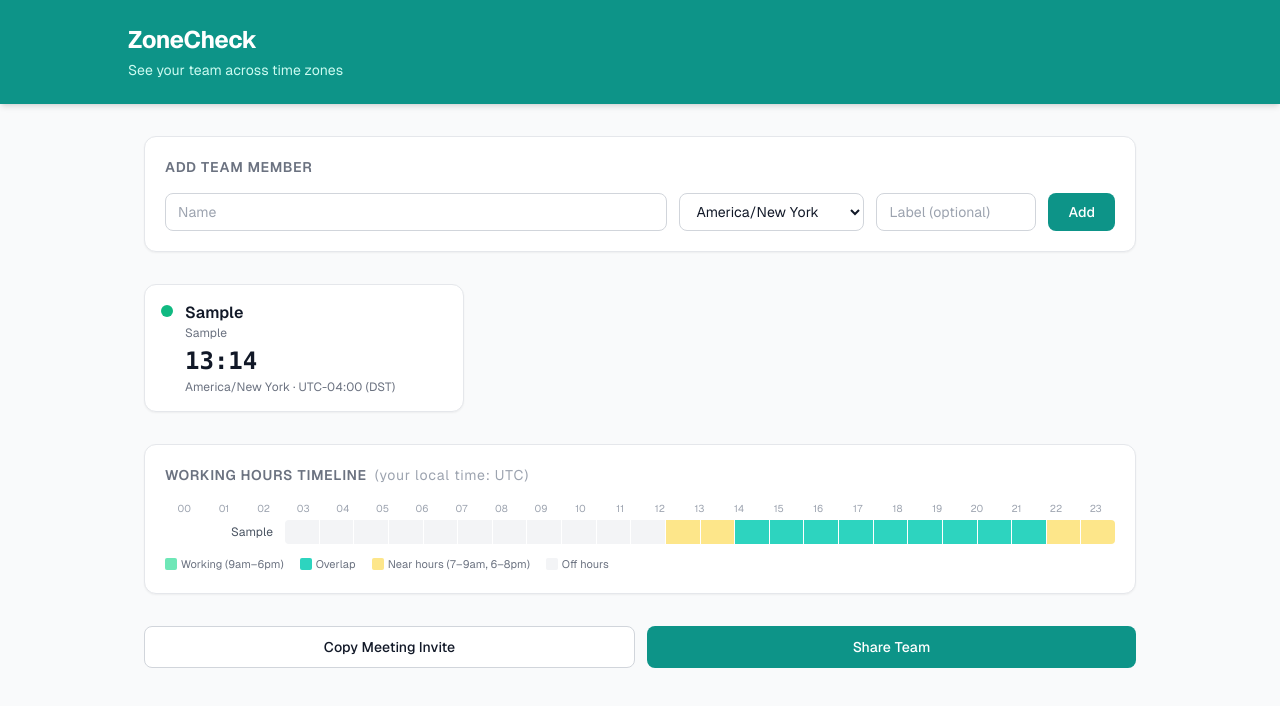
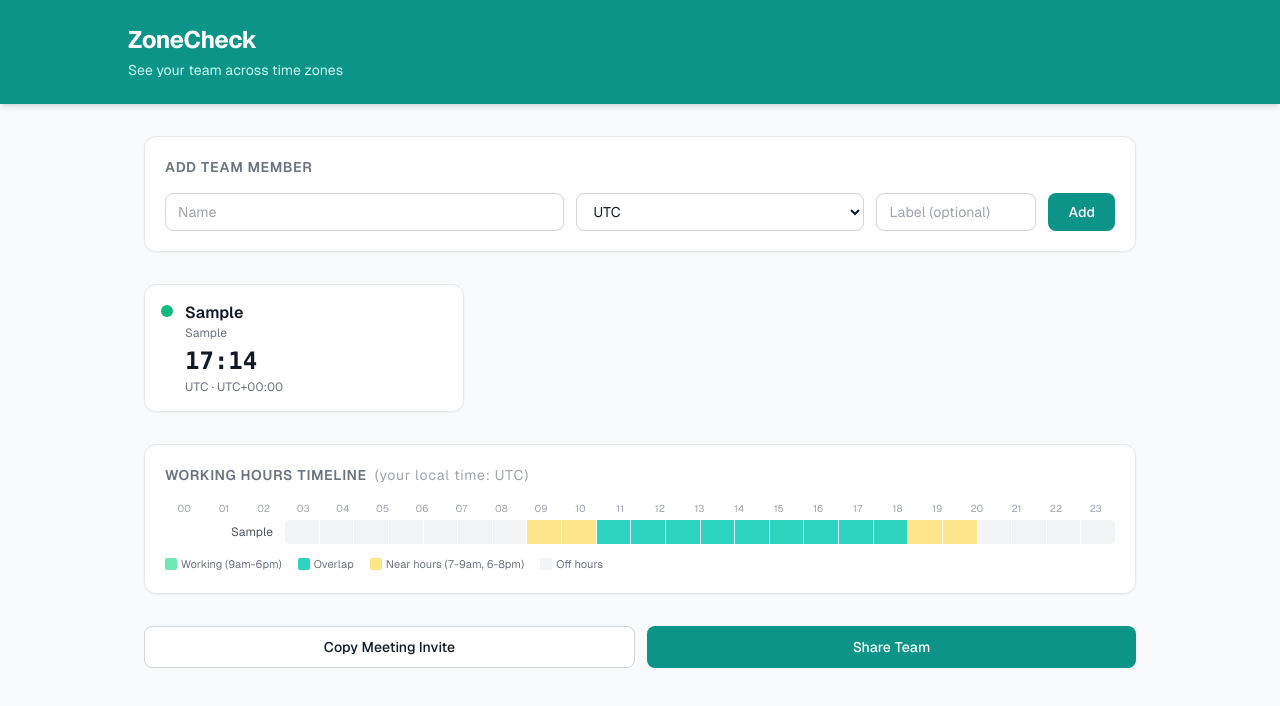
Before and after one commit to contra19/zonecheck, a Next.js app: page / in a window 1280 px wide. Both pictures are taken after typing "Sample", "Sample" into the empty fields and a click on the button "Add". Shown: the top 706 px of the page. Built offline with nearby package versions, Linux system fonts and the light colour scheme.

Commit message:
fix: overlap detection, auto-detect local timezone, full IANA timezone list

```diff
--- a/app/page.tsx
+++ b/app/page.tsx
@@ -1,7 +1,7 @@
 'use client'
 
-import { useState, useEffect, useCallback } from 'react'
-import { getTimezoneOffset } from 'date-fns-tz'
+import { useState, useEffect, useCallback, useMemo } from 'react'
+import { formatInTimeZone } from 'date-fns-tz'
 import {
   getCurrentTimeInZone,
   encodeTeam,
@@ -9,7 +9,7 @@ import {
   TeamMember,
 } from '@/lib/timezone'
 
-const TIMEZONES = [
+const COMMON_TIMEZONES = [
   'America/New_York',
   'America/Chicago',
   'America/Denver',
@@ -32,6 +32,52 @@ const TIMEZONES = [
   'UTC',
 ]
 
+const REGION_ORDER = [
+  { label: 'Americas', prefix: 'America/' },
+  { label: 'Europe', prefix: 'Europe/' },
+  { label: 'Africa', prefix: 'Africa/' },
+  { label: 'Asia', prefix: 'Asia/' },
+  { label: 'Australia & Pacific', prefixes: ['Australia/', 'Pacific/'] },
+  { label: 'Other', prefixes: ['Antarctica/', 'Arctic/', 'Indian/', 'Atlantic/'] },
+] as const
+
+function getAllTimezones(): { common: string[]; groups: { label: string; zones: string[] }[] } {
+  let all: string[]
+  try {
+    all = Intl.supportedValuesOf('timeZone')
+  } catch {
+    all = COMMON_TIMEZONES
+  }
+
+  const commonSet = new Set(COMMON_TIMEZONES)
+  const grouped: { label: string; zones: string[] }[] = []
+  const used = new Set<string>()
+
+  for (const region of REGION_ORDER) {
+    const prefixes = 'prefixes' in region ? region.prefixes : [region.prefix]
+    const zones = all.filter(
+      (tz) => !commonSet.has(tz) && prefixes.some((p) => tz.startsWith(p))
+    )
+    if (zones.length > 0) {
+      grouped.push({ label: region.label, zones })
+      zones.forEach((z) => used.add(z))
+    }
+  }
+
+  // Catch-all for anything not matched (Etc/*, standalone like UTC, etc.)
+  const remaining = all.filter((tz) => !commonSet.has(tz) && !used.has(tz))
+  if (remaining.length > 0) {
+    const otherGroup = grouped.find((g) => g.label === 'Other')
+    if (otherGroup) {
+      otherGroup.zones.push(...remaining)
+    } else {
+      grouped.push({ label: 'Other', zones: remaining })
+    }
+  }
+
+  return { common: COMMON_TIMEZONES, groups: grouped }
+}
+
 function getHourStatus(hour: number): 'green' | 'amber' | 'red' {
   if (hour >= 9 && hour < 18) return 'green'
   if ((hour >= 7 && hour < 9) || (hour >= 18 && hour < 20)) return 'amber'
@@ -50,10 +96,6 @@ const STATUS_LABELS = {
   red: 'Outside working hours',
 } as const
 
-function getOffsetHours(tz: string): number {
-  return getTimezoneOffset(tz, new Date()) / 3_600_000
-}
-
 function formatTzAbbr(tz: string): string {
   try {
     const parts = Intl.DateTimeFormat('en-US', {
@@ -66,16 +108,55 @@ function formatTzAbbr(tz: string): string {
   }
 }
 
+/**
+ * Compute the integer hour offset of `tz` relative to `baseTz` at time `now`.
+ * Returns the number of hours to add to a baseTz hour to get the tz hour.
+ * Uses formatInTimeZone (proven correct for card display) so there's no
+ * sign-convention ambiguity.
+ */
+function getHourDiff(tz: string, baseTz: string, now: Date): number {
+  const baseH = parseInt(formatInTimeZone(now, baseTz, 'H'), 10)
+  const baseM = parseInt(formatInTimeZone(now, baseTz, 'm'), 10)
+  const tzH = parseInt(formatInTimeZone(now, tz, 'H'), 10)
+  const tzM = parseInt(formatInTimeZone(now, tz, 'm'), 10)
+
+  // Convert to total minutes, take difference, then round to nearest hour
+  const baseTotalMin = baseH * 60 + baseM
+  const tzTotalMin = tzH * 60 + tzM
+  let diffMin = tzTotalMin - baseTotalMin
+  // Normalize to [-720, +720) range (half-day) to handle day boundary
+  if (diffMin > 720) diffMin -= 1440
+  if (diffMin <= -720) diffMin += 1440
+  return Math.round(diffMin / 60)
+}
+
+function getLocalTimezone(): string {
+  try {
+    return Intl.DateTimeFormat().resolvedOptions().timeZone
+  } catch {
+    return 'UTC'
+  }
+}
+
+const HOURS = Array.from({ length: 24 }, (_, i) => i)
+
 export default function Home() {
   const [team, setTeam] = useState<TeamMember[]>([])
   const [name, setName] = useState('')
-  const [timezone, setTimezone] = useState(TIMEZONES[0])
+  const [timezone, setTimezone] = useState('')
   const [label, setLabel] = useState('')
   const [tick, setTick] = useState(0)
   const [copied, setCopied] = useState<string | null>(null)
+  const [viewerTz, setViewerTz] = useState('UTC')
 
-  // Load team from URL on mount
+  const tzData = useMemo(() => getAllTimezones(), [])
+
+  // Detect local timezone and set defaults on mount
   useEffect(() => {
+    const localTz = getLocalTimezone()
+    setViewerTz(localTz)
+    setTimezone(localTz)
+
     const params = new URLSearchParams(window.location.search)
     const teamParam = params.get('team')
     if (teamParam) {
@@ -105,35 +186,44 @@ export default function Home() {
     setTeam((prev) => prev.filter((_, i) => i !== index))
   }
 
+  // Precompute hour diffs for all members (relative to viewer)
+  const now = useMemo(() => new Date(), [tick])
+  const memberDiffs = useMemo(
+    () => team.map((m) => getHourDiff(m.timezone, viewerTz, now)),
+    [team, viewerTz, now]
+  )
+
+  function getMemberHourAtViewerHour(memberIndex: number, viewerHour: number): number {
+    return ((viewerHour + memberDiffs[memberIndex]) % 24 + 24) % 24
+  }
+
+  // Overlap hours: viewer-local hours where ALL members are in [9, 18)
+  const overlapHours = useMemo(() => {
+    if (team.length === 0) return []
+    return HOURS.filter((h) =>
+      memberDiffs.every((diff) => {
+        const mh = ((h + diff) % 24 + 24) % 24
+        return mh >= 9 && mh < 18
+      })
+    )
+  }, [team.length, memberDiffs])
+
   const copyMeetingInvite = () => {
     if (team.length === 0) return
-    // Find best overlap hour — first hour where all members are in 9-18
-    const viewerOffset = getOffsetHours(
-      Intl.DateTimeFormat().resolvedOptions().timeZone
-    )
-    let bestHour: number | null = null
-    for (let h = 0; h < 24; h++) {
-      const allWorking = team.every((m) => {
-        const memberOffset = getOffsetHours(m.timezone)
-        const memberHour = ((h + memberOffset - viewerOffset) % 24 + 24) % 24
-        return memberHour >= 9 && memberHour < 18
-      })
-      if (allWorking) {
-        bestHour = h
-        break
-      }
-    }
-    // Fallback: use noon in first member's timezone
-    if (bestHour === null) {
-      const firstOffset = getOffsetHours(team[0].timezone)
-      bestHour = ((12 - firstOffset + viewerOffset) % 24 + 24) % 24
+    // Find first overlap hour, or fall back to noon in first member's tz
+    let bestViewerHour: number
+    if (overlapHours.length > 0) {
+      // Pick the overlap hour closest to 10am viewer time
+      bestViewerHour = overlapHours.reduce((best, h) =>
+        Math.abs(h - 10) < Math.abs(best - 10) ? h : best
+      )
+    } else {
+      // Fallback: noon in first member's timezone, mapped to viewer
+      bestViewerHour = ((12 - memberDiffs[0]) % 24 + 24) % 24
     }
 
-    const parts = team.map((m) => {
-      const memberOffset = getOffsetHours(m.timezone)
-      const memberHour = Math.round(
-        ((bestHour! + memberOffset - viewerOffset) % 24 + 24) % 24
-      )
+    const parts = team.map((m, i) => {
+      const memberHour = ((bestViewerHour + memberDiffs[i]) % 24 + 24) % 24
       const hh = String(memberHour).padStart(2, '0')
       const abbr = formatTzAbbr(m.timezone)
       return `${hh}:00 ${abbr}`
@@ -153,33 +243,6 @@ export default function Home() {
     setCopied('share')
     setTimeout(() => setCopied(null), 2000)
   }
-
-  // Timeline computation
-  const viewerTz = typeof window !== 'undefined'
-    ? Intl.DateTimeFormat().resolvedOptions().timeZone
-    : 'UTC'
-  const viewerOffset = getOffsetHours(viewerTz)
-  const TIMELINE_START = 0
-  const TIMELINE_END = 24
-  const hours = Array.from(
-    { length: TIMELINE_END - TIMELINE_START },
-    (_, i) => i + TIMELINE_START
-  )
-
-  function getMemberHourAtViewerHour(memberTz: string, viewerHour: number): number {
-    const memberOffset = getOffsetHours(memberTz)
-    return ((viewerHour + memberOffset - viewerOffset) % 24 + 24) % 24
-  }
-
-  // Overlap hours: hours where ALL members are in 9-18
-  const overlapHours = team.length > 0
-    ? hours.filter((h) =>
-        team.every((m) => {
-          const mh = getMemberHourAtViewerHour(m.timezone, h)
-          return mh >= 9 && mh < 18
-        })
-      )
-    : []
 
   // Force re-render uses tick
   void tick
@@ -213,12 +276,23 @@ export default function Home() {
             <select
               value={timezone}
               onChange={(e) => setTimezone(e.target.value)}
-              className="rounded-lg border border-gray-300 dark:border-gray-700 bg-white dark:bg-gray-800 px-3 py-2 text-sm focus:outline-none focus:ring-2 focus:ring-teal-500"
+              className="rounded-lg border border-gray-300 dark:border-gray-700 bg-white dark:bg-gray-800 px-3 py-2 text-sm focus:outline-none focus:ring-2 focus:ring-teal-500 max-w-xs"
             >
-              {TIMEZONES.map((tz) => (
-                <option key={tz} value={tz}>
-                  {tz.replace(/_/g, ' ')}
-                </option>
+              <optgroup label="Common">
+                {tzData.common.map((tz) => (
+                  <option key={tz} value={tz}>
+                    {tz.replace(/_/g, ' ')}
+                  </option>
+                ))}
+              </optgroup>
+              {tzData.groups.map((group) => (
+                <optgroup key={group.label} label={group.label}>
+                  {group.zones.map((tz) => (
+                    <option key={tz} value={tz}>
+                      {tz.replace(/_/g, ' ')}
+                    </option>
+                  ))}
+                </optgroup>
               ))}
             </select>
             <input
@@ -300,8 +374,8 @@ export default function Home() {
 
             <div className="min-w-[640px]">
               {/* Hour labels */}
-              <div className="grid grid-cols-24 gap-px mb-1" style={{ gridTemplateColumns: 'repeat(24, minmax(0, 1fr))' }}>
-                {hours.map((h) => (
+              <div className="grid gap-px mb-1" style={{ gridTemplateColumns: 'repeat(24, minmax(0, 1fr))' }}>
+                {HOURS.map((h) => (
                   <div
                     key={h}
                     className="text-[10px] text-gray-400 text-center"
@@ -321,11 +395,8 @@ export default function Home() {
                     className="flex-1 grid gap-px rounded overflow-hidden"
                     style={{ gridTemplateColumns: 'repeat(24, minmax(0, 1fr))' }}
                   >
-                    {hours.map((h) => {
-                      const memberHour = getMemberHourAtViewerHour(
-                        member.timezone,
-                        h
-                      )
+                    {HOURS.map((h) => {
+                      const memberHour = getMemberHourAtViewerHour(i, h)
                       const isOverlap = overlapHours.includes(h)
                       const status = getHourStatus(memberHour)
 
@@ -342,7 +413,7 @@ export default function Home() {
                         <div
                           key={h}
                           className={`h-6 ${cellColor}`}
-                          title={`${member.name}: ${String(Math.round(memberHour)).padStart(2, '0')}:00 local`}
+                          title={`${member.name}: ${String(memberHour).padStart(2, '0')}:00 local`}
                         />
                       )
                     })}
@@ -360,7 +431,7 @@ export default function Home() {
                     className="flex-1 grid gap-px rounded overflow-hidden"
                     style={{ gridTemplateColumns: 'repeat(24, minmax(0, 1fr))' }}
                   >
-                    {hours.map((h) => (
+                    {HOURS.map((h) => (
                       <div
                         key={h}
                         className={`h-6 ${
@@ -378,7 +449,7 @@ export default function Home() {
               <div className="flex flex-wrap gap-4 mt-3 text-[11px] text-gray-500 dark:text-gray-400">
                 <span className="flex items-center gap-1">
                   <span className="w-3 h-3 rounded-sm bg-emerald-300 dark:bg-emerald-700 inline-block" />
-                  Working (9am–6pm)
+                  Working (9am-6pm)
                 </span>
                 <span className="flex items-center gap-1">
                   <span className="w-3 h-3 rounded-sm bg-teal-400 dark:bg-teal-500 inline-block" />
@@ -386,7 +457,7 @@ export default function Home() {
                 </span>
                 <span className="flex items-center gap-1">
                   <span className="w-3 h-3 rounded-sm bg-amber-200 dark:bg-amber-800 inline-block" />
-                  Near hours (7–9am, 6–8pm)
+                  Near hours (7-9am, 6-8pm)
                 </span>
                 <span className="flex items-center gap-1">
                   <span className="w-3 h-3 rounded-sm bg-gray-100 dark:bg-gray-800 inline-block" />
```
